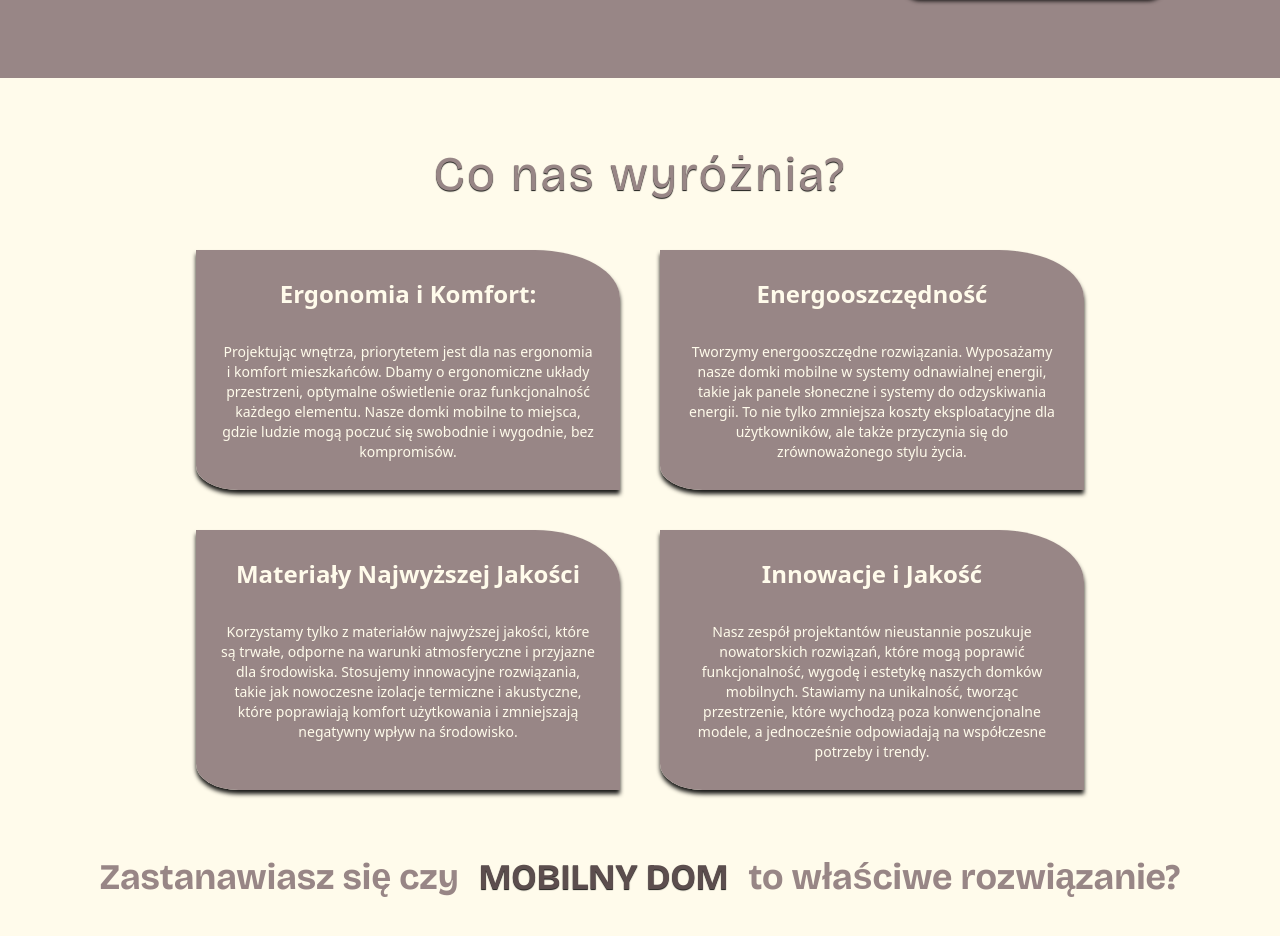
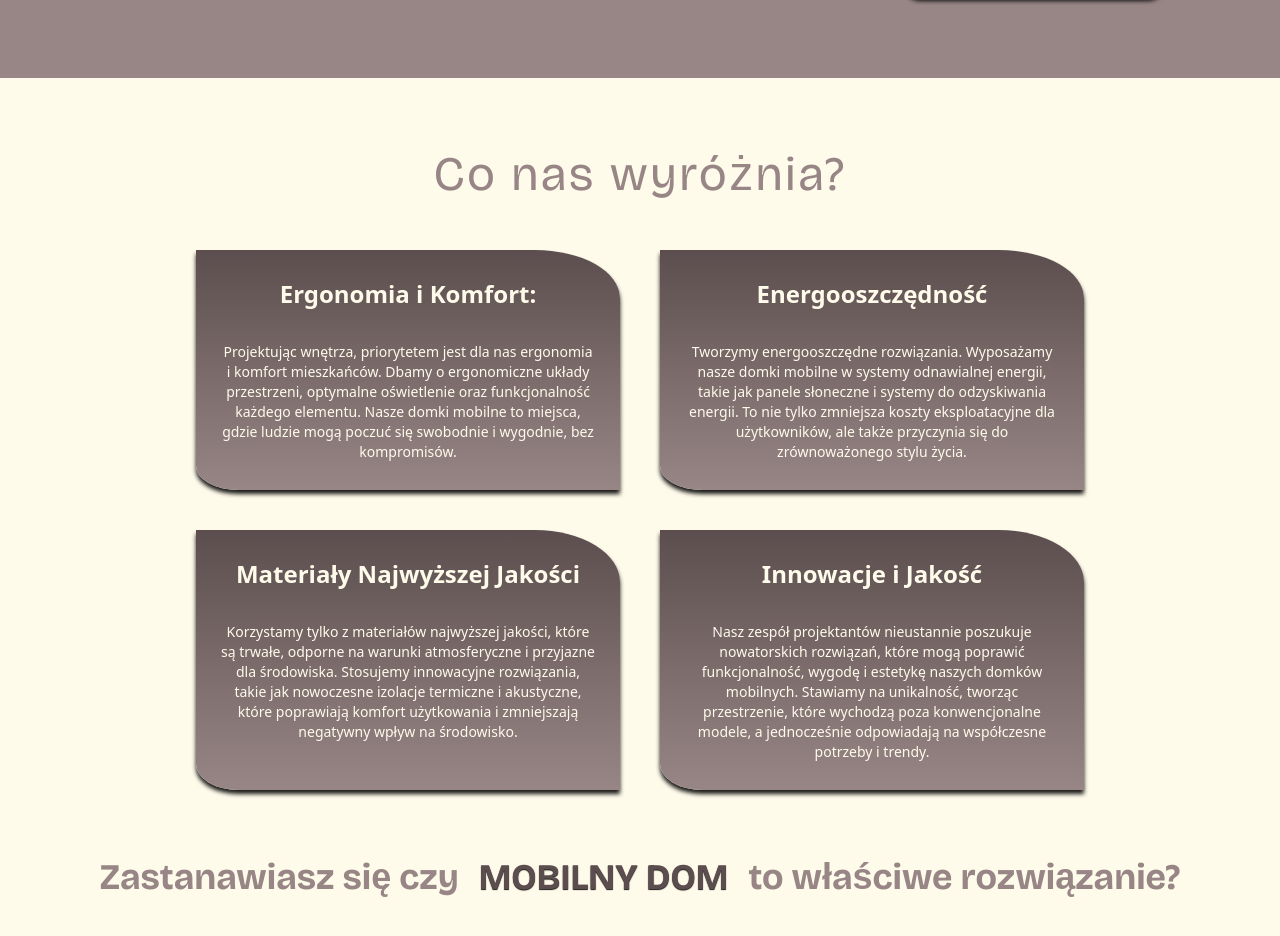
Before and after one commit to designByMilencja/frame-houses, a Next.js app: page / in a window 1280 px wide. Shown: the part 1732-2668 px from the top of the page. Built offline with nearby package versions, Linux system fonts and the light colour scheme.

Commit message:
fix(): changed colors

```diff
--- a/components/Button.jsx
+++ b/components/Button.jsx
@@ -5,7 +5,7 @@ const Button = ({text}) => {
   return (
       <motion.button
           variants={move3} initial="hidden" whileInView="show"
-          className="bg-green text-primary rounded-[20px] m-2 p-3 box-with-shadow" >{text}</motion.button>
+          className="bg-dark text-primary rounded-[20px] m-2 p-3 box-with-shadow" >{text}</motion.button>
   )
 }
 export default Button
--- a/components/home/Benefits.jsx
+++ b/components/home/Benefits.jsx
@@ -5,12 +5,12 @@ const Benefits = () => {
     return (
         <>
             <section id="benefits" className="w-full flex flex flex-col max-w-[1200px] mx-auto">
-                <h2 className="text-4xl sm:text-5xl text-green font-bricolage p-8 text-with-shadow text-center tracking-wider ">Co
+                <h2 className="text-4xl sm:text-5xl text-dark font-bricolage p-8 text-center tracking-wider ">Co
                     nas wyróżnia?</h2>
                 <div className="flex flex-1 flex-row flex-wrap justify-center">
                     {benefits.map((benefit, index) => (
                         <div key={index}
-                             className="circle bg-gradient-to-b from-dark to-green box-with-shadow my-5 sm:mx-5 ">
+                             className="circle bg-gradient-to-b from-light to-dark box-with-shadow my-5 sm:mx-5 ">
                             <div
                                 className="w-[300px] xs:w-[400px] ss:w-[450px] sm:w-[300px] md:w-[400px]   text-primary m-3">
                                 <h2 className="text-center text-2xl px-3 py-4 font-bold">{benefit.title}</h2>
```
